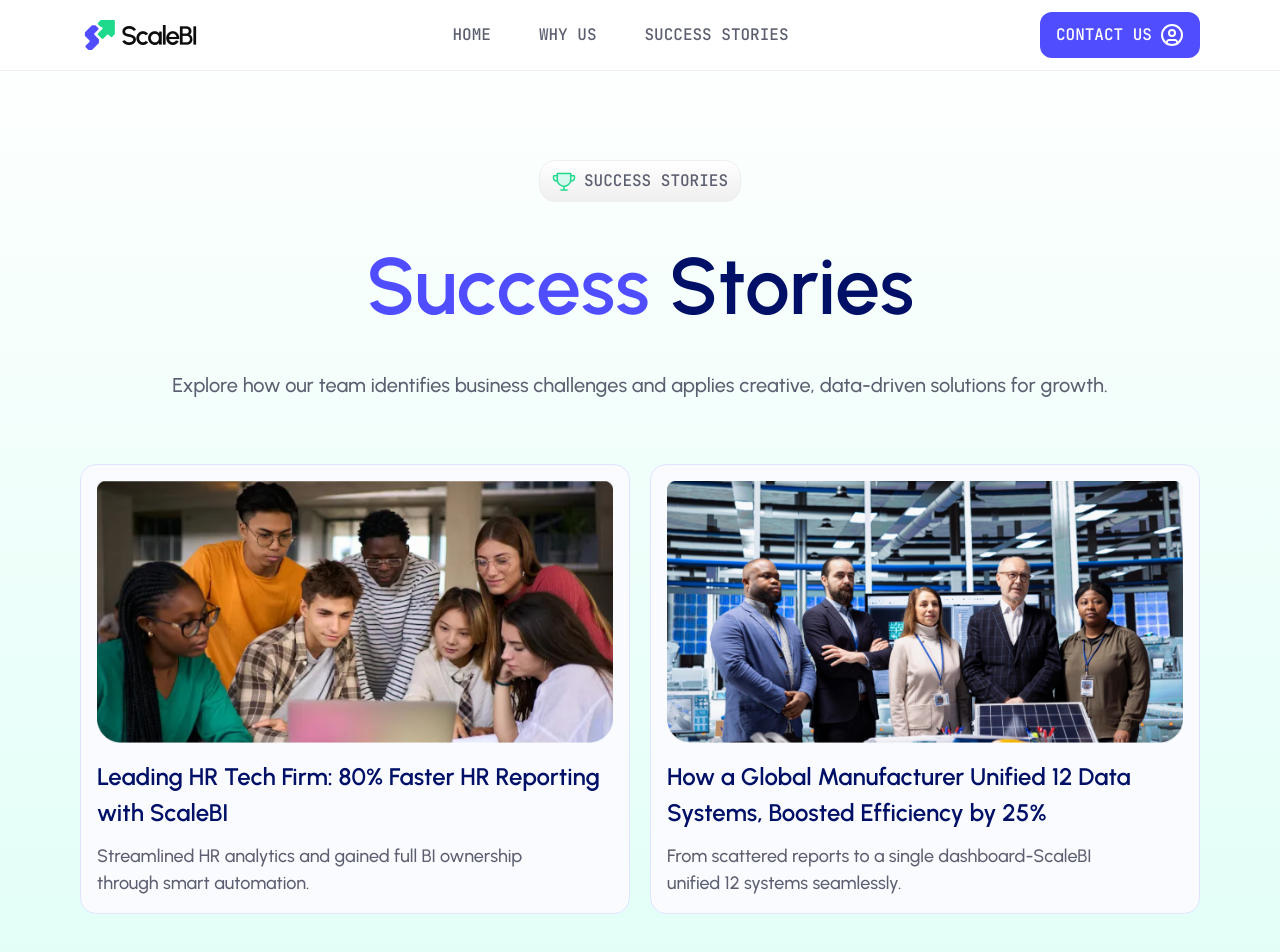
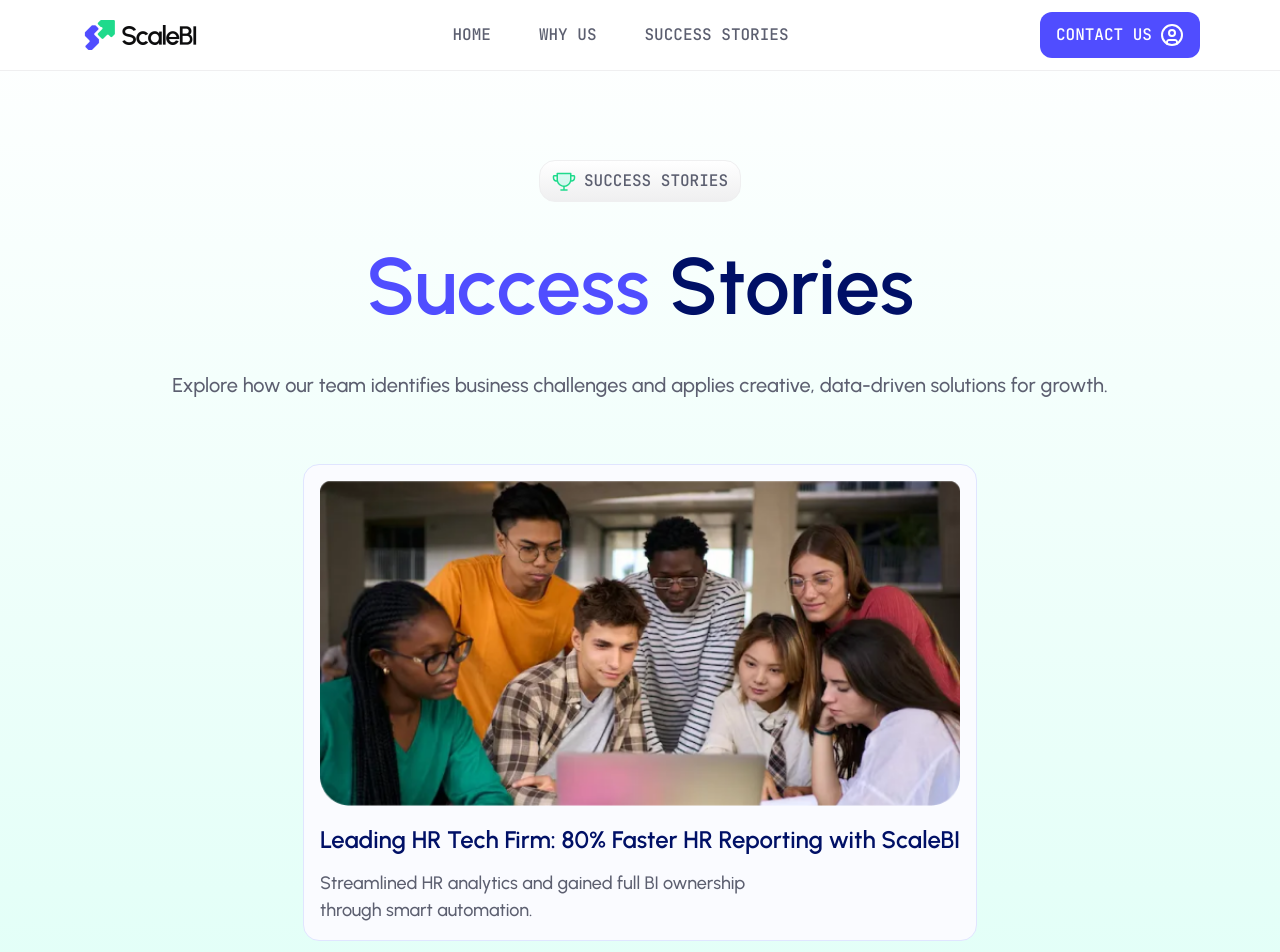
Before and after one commit to ScaleBI/ScaleBI-Site, a React (Vite) app: page /ScaleBI-Site/case-study-index in a window 1280 px wide. Shown: the top 952 px of the page. Built offline with nearby package versions, Linux system fonts and the light colour scheme.

Commit message:
stop slide changes and remove card from success stories

```diff
--- a/src/pages/SuccessStories.jsx
+++ b/src/pages/SuccessStories.jsx
@@ -12,11 +12,11 @@ export default function SuccessStories() {
             description: "Streamlined HR analytics and gained full BI ownership through smart automation."
         },
 
-        {
-            img: ManufacturerImage,
-            title: "How a Global Manufacturer Unified 12 Data Systems, Boosted Efficiency by 25%",
-            description: "From scattered reports to a single dashboard-ScaleBI unified 12 systems seamlessly."
-        }
+        // {
+        //     img: ManufacturerImage,
+        //     title: "How a Global Manufacturer Unified 12 Data Systems, Boosted Efficiency by 25%",
+        //     description: "From scattered reports to a single dashboard-ScaleBI unified 12 systems seamlessly."
+        // }
 
 
 
@@ -36,7 +36,12 @@ export default function SuccessStories() {
 
                 </div>
 
-                <div className="w-full max-w-[1280px] grid grid-cols-1 sm:grid-cols-2 gap-5">
+                <div
+                    className={`w-full max-w-[1280px] grid gap-5 justify-items-center ${stories.length === 1
+                            ? "grid-cols-1 place-items-center"
+                            : "grid-cols-1 sm:grid-cols-2"
+                        }`}
+                >
                     {
 
                         stories.map((story, index) => {
--- a/src/sections/CaseStudy.jsx
+++ b/src/sections/CaseStudy.jsx
@@ -24,22 +24,25 @@ export default function CaseStudy() {
             description: "Replaced spreadsheets with a fully managed Apache Superset stack - automating 70+ HR reports in under 3 months.",
             testimonial: '"With ScaleBI, we finally own our analytics solution and still get enterprise support."',
             author: "Director. HR Tech Company"
-        },
-        {
+        }
+        ,
+        // {
 
-            title: "How a Global Manufacturer Unified 12 Data Systems, Boosted Efficiency by 25%.",
-            description:
-                "From scattered reports to a single dashboard - ScaleBI unified 12 systems seamlessly.",
-            testimonial:
-                '"ScaleBI helped us consolidate complex data environments into one powerful analytics platform."',
-            author: "VP of Operations. Global Manufacturing Company"
-        }
+        //     title: "How a Global Manufacturer Unified 12 Data Systems, Boosted Efficiency by 25%.",
+        //     description:
+        //         "From scattered reports to a single dashboard - ScaleBI unified 12 systems seamlessly.",
+        //     testimonial:
+        //         '"ScaleBI helped us consolidate complex data environments into one powerful analytics platform."',
+        //     author: "VP of Operations. Global Manufacturing Company"
+        // }
     ]
 
 
 
     // Always Right → Left only
     useEffect(() => {
+        if (caseStudies.length <= 1) return;
+
         const interval = setInterval(() => {
             setActiveIndex(prev =>
                 prev >= caseStudies.length ? 0 : prev + 1
```
